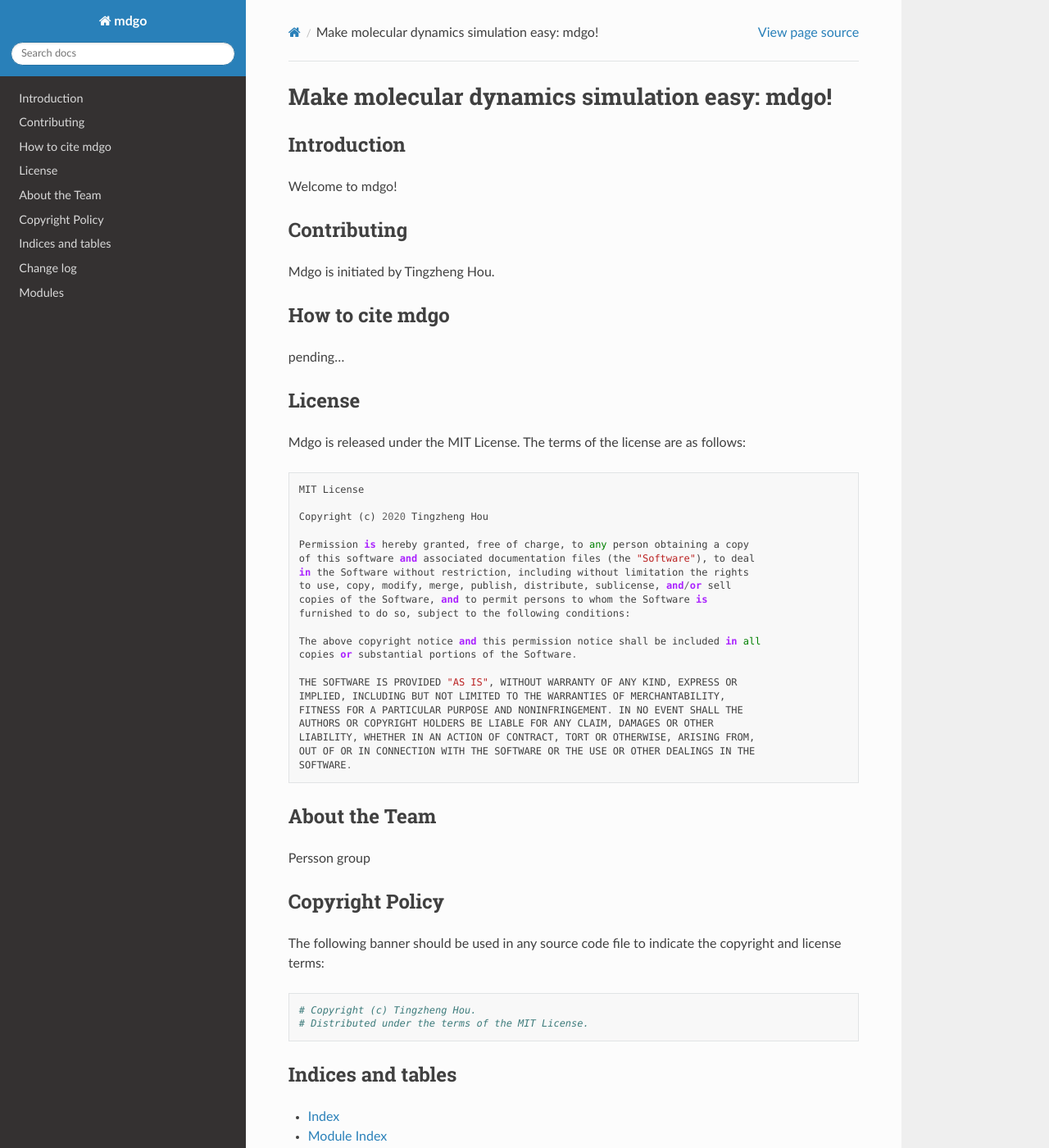
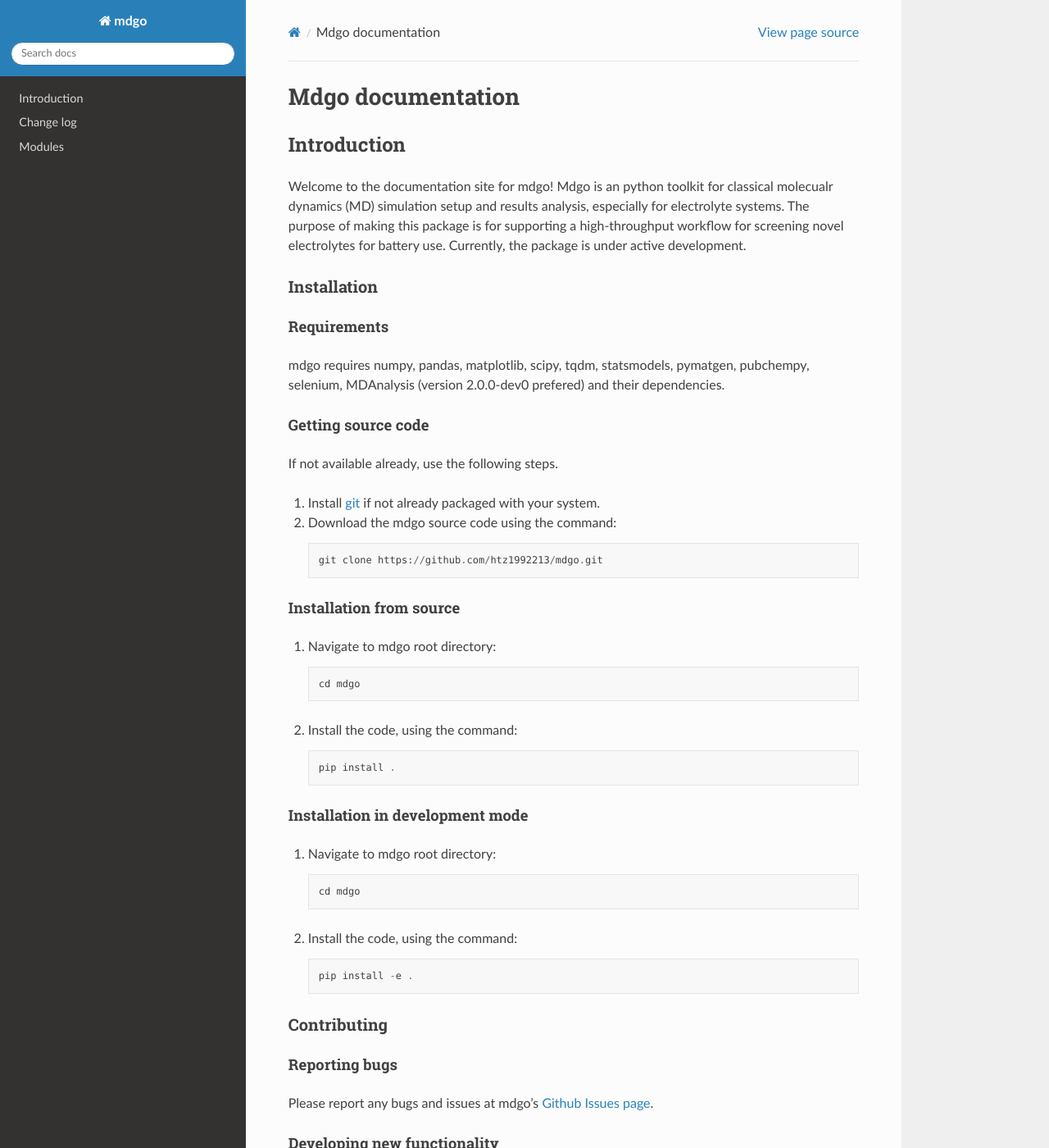
Before and after one commit to HouGroup/mdgo, a Sphinx documentation site: the page built from docs/source/index.rst, in a window 1280 px wide and 1400 px high. Shown: the whole window at 82% size. Built offline with Sphinx 7.4.7 and the Read the Docs theme 2.0.0, drawn with Linux system fonts in a browser that asks for light colours; some of the changed text lies outside the part shown.

Commit message:
more docs

```diff
--- a/docs/source/index.rst
+++ b/docs/source/index.rst
@@ -1,5 +1,5 @@
 ==============================================
-Make molecular dynamics simulation easy: mdgo!
+Mdgo documentation
 ==============================================
 
 .. toctree::
--- a/docs/source/introduction.rst
+++ b/docs/source/introduction.rst
@@ -1,20 +1,70 @@
 Introduction
 ============
 
-Welcome to mdgo!
+Welcome to the documentation site for mdgo! Mdgo is an python toolkit for classical molecualr dynamics (MD) simulation setup and results analysis, especially for electrolyte systems. The purpose of making this package is for supporting a high-throughput workflow for screening novel electrolytes for battery use. Currently, the package is under active development.
+
+Installation
+------------
+
+Requirements
+^^^^^^^^^^^^
+mdgo requires numpy, pandas, matplotlib, scipy, tqdm, statsmodels, pymatgen, pubchempy, selenium, MDAnalysis (version 2.0.0-dev0 prefered) and their dependencies.
+
+Getting source code
+^^^^^^^^^^^^^^^^^^^
+
+If not available already, use the following steps.
+
+1. Install `git <https://git-scm.com>`_ if not already packaged with your system.
+
+2. Download the mdgo source code using the command::
+
+    git clone https://github.com/htz1992213/mdgo.git
+
+Installation from source
+^^^^^^^^^^^^^^^^^^^^^^^^
+1. Navigate to mdgo root directory::
+
+    cd mdgo
+
+2. Install the code, using the command::
+
+    pip install .
+
+Installation in development mode
+^^^^^^^^^^^^^^^^^^^^^^^^^^^^^^^^
+1. Navigate to mdgo root directory::
+
+    cd mdgo
+
+2. Install the code, using the command::
+
+    pip install -e .
+
+
+
 
 Contributing
-============
+------------
 
-Mdgo is initiated by Tingzheng Hou.
+Reporting bugs
+^^^^^^^^^^^^^^
+
+Please report any bugs and issues at mdgo's
+`Github Issues page <https://github.com/htz1992213/mdgo/issues>`_.
+
+Developing new functionality
+^^^^^^^^^^^^^^^^^^^^^^^^^^^^
+
+You may submit new code/bugfixes by sending a pull request to the mdgo's github repository.
 
 How to cite mdgo
-====================
+----------------
 
 pending...
 
 License
-=======
+-------
 
 Mdgo is released under the MIT License. The terms of the license are as
 follows:
@@ -22,12 +72,12 @@ follows:
 .. literalinclude:: ../../LICENSE.rst
 
 About the Team
-==============
+--------------
 
-Persson group
+Tingzheng Hou started mdgo in 2020 under the supervision of Prof. Kristin Persson at University of California, berkeley.
 
 Copyright Policy
-================
+----------------
 
 The following banner should be used in any source code file
 to indicate the copyright and license terms::
@@ -36,7 +86,7 @@ to indicate the copyright and license terms::
     # Distributed under the terms of the MIT License.
 
 Indices and tables
-==================
+------------------
 
 * :ref:`genindex`
 * :ref:`modindex`
```
Also changed, not shown: README.md (+1 -2 lines).
